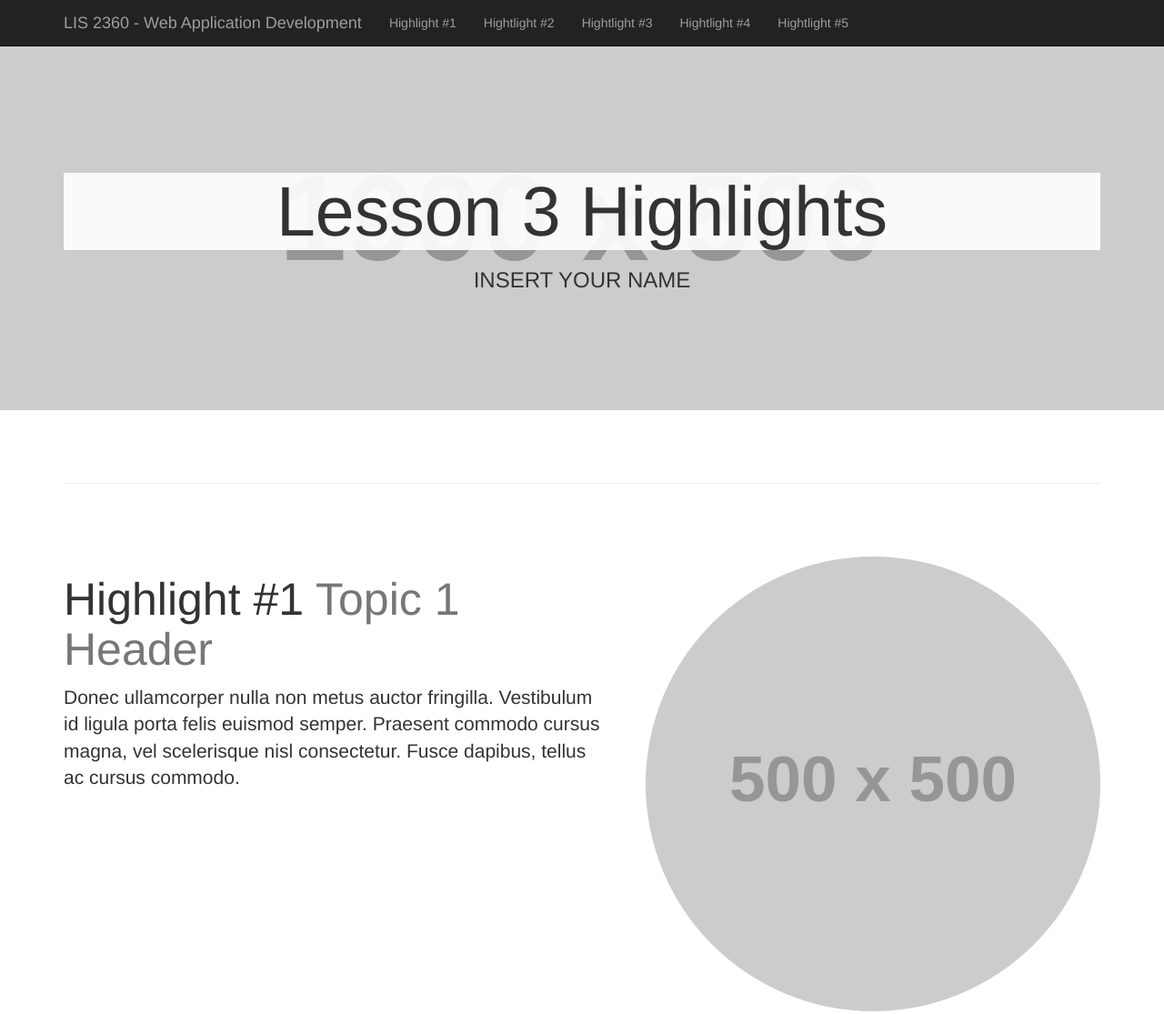
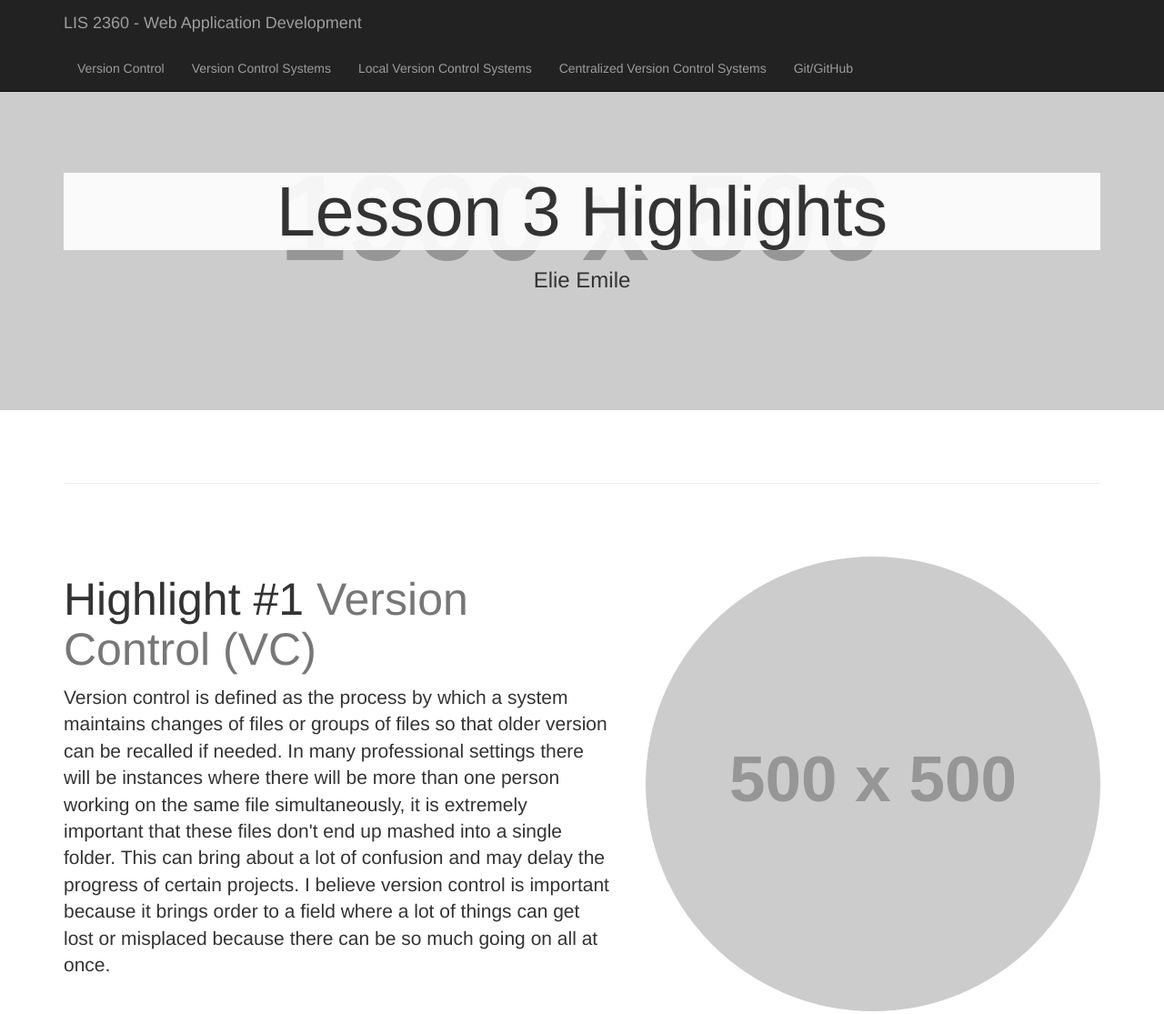
Before and after one commit to ee-15/lesson3_VersionControl-, a plain HTML site: page index.html in a window 1280 px wide. Shown: the top 1115 px of the page at 91% size. Drawn offline with Linux system fonts and the light colour scheme; placeholder pictures from the web are drawn by us.

Commit message:
first commit for lesson 3

```diff
--- a/index.html
+++ b/index.html
@@ -41,19 +41,19 @@
             <div class="collapse navbar-collapse" id="bs-example-navbar-collapse-1">
                 <ul class="nav navbar-nav">
                     <li>
-                        <a href="#topic1">Highlight #1</a>
+                        <a href="#topic1">Version Control</a>
                     </li>
                     <li>
-                        <a href="#topic2">Hightlight #2</a>
+                        <a href="#topic2">Version Control Systems</a>
                     </li>
                     <li>
-                        <a href="#topic3">Hightlight #3</a>
+                        <a href="#topic3">Local Version Control Systems</a>
                     </li>
                     <li>
-                        <a href="#topic4">Hightlight #4</a>
+                        <a href="#topic4">Centralized Version Control Systems </a>
                     </li>
                     <li>
-                        <a href="#topic5">Hightlight #5</a>
+                        <a href="#topic5">Git/GitHub</a>
                     </li>
                 </ul>
             </div>
@@ -67,7 +67,7 @@
         <div class="headline">
             <div class="container">
                 <h2>Lesson 3 Highlights</h2>
-                <h3>INSERT YOUR NAME</h3>
+                <h3>Elie Emile</h3>
             </div>
         </div>
     </header>
@@ -81,9 +81,9 @@
         <div class="featurette" id="topic1">
             <img class="featurette-image img-circle img-responsive pull-right" src="http://placehold.it/500x500">
             <h2 class="featurette-heading">Highlight #1
-                <span class="text-muted">Topic 1 Header</span>
+                <span class="text-muted">Version Control (VC)</span>
             </h2>
-            <p class="lead">Donec ullamcorper nulla non metus auctor fringilla. Vestibulum id ligula porta felis euismod semper. Praesent commodo cursus magna, vel scelerisque nisl consectetur. Fusce dapibus, tellus ac cursus commodo.</p>
+            <p class="lead">Version control is defined as the process by which a system maintains changes of files or groups of files so that older version can be recalled if needed. In many professional settings there will be instances where there will be more than one person working on the same file simultaneously, it is extremely important that these files don't end up mashed into a single folder. This can bring about a lot of confusion and may delay the progress of certain projects. I believe version control is important because it brings order to a field where a lot of things can get lost or misplaced because there can be so much going on all at once.     </p>
         </div>
 
         <hr class="featurette-divider">
@@ -92,9 +92,9 @@
         <div class="featurette" id="topic2">
             <img class="featurette-image img-circle img-responsive pull-left" src="http://placehold.it/500x500">
             <h2 class="featurette-heading">Highlight #2
-                <span class="text-muted">Topic 2 Header</span>
+                <span class="text-muted">Version COntrol Systems (VCS)</span>
             </h2>
-            <p class="lead">Donec ullamcorper nulla non metus auctor fringilla. Vestibulum id ligula porta felis euismod semper. Praesent commodo cursus magna, vel scelerisque nisl consectetur. Fusce dapibus, tellus ac cursus commodo.</p>
+            <p class="lead">Version control systems is an effective tool that allows you to revert back to previous or original versions of  a file and to keep track of who made changes. Often times when a file contains a massive amount of code tha isn't functioning the way it should, it can be gruesome to have to go back and try and find what sometimes can be a minor mistake. Having the ability to go back to older versions of a file when mistakes are made allowsfor them to be corrected quickly and with way less of a hassle in having to find it.  </p>
         </div>
 
         <hr class="featurette-divider">
@@ -103,9 +103,9 @@
         <div class="featurette" id="topic3">
             <img class="featurette-image img-circle img-responsive pull-right" src="http://placehold.it/500x500">
             <h2 class="featurette-heading">Highlight #3
-                <span class="text-muted">Topic 3 Header</span>
+                <span class="text-muted">Local Version Conrtrol Systems</span>
             </h2>
-            <p class="lead">Donec ullamcorper nulla non metus auctor fringilla. Vestibulum id ligula porta felis euismod semper. Praesent commodo cursus magna, vel scelerisque nisl consectetur. Fusce dapibus, tellus ac cursus commodo.</p>
+            <p class="lead"> Local VCS is the common choice in how people choose to manage files in their workspace. The method is simply done by copying the files into the directory they want it to go to. Though this may seem so simple, it can bring about many problems. You could quickly forget which directory you were working in or overwrite files that you didn't mean to make changes to. Mess ups like these were the reason local VSC was made, in order to monitor and record changes when made.  </p>
         </div>
 
         <hr class="featurette-divider">
@@ -114,9 +114,9 @@
         <div class="featurette" id="topic4">
             <img class="featurette-image img-circle img-responsive pull-left" src="http://placehold.it/500x500">
             <h2 class="featurette-heading">Highlight #4
-                <span class="text-muted">Topic 4 Header</span>
+                <span class="text-muted">Centralized Version Control Systems</span>
             </h2>
-            <p class="lead">Donec ullamcorper nulla non metus auctor fringilla. Vestibulum id ligula porta felis euismod semper. Praesent commodo cursus magna, vel scelerisque nisl consectetur. Fusce dapibus, tellus ac cursus commodo.</p>
+            <p class="lead">Another common problem that users tend to come into when working on files is when collaborating with others. To combat this, centralized VCS was created. It works on a single server system that saves all the versions of the file that is being worked on, also it keeps track of how many people have made changes to the file. As with anything that serves as solution it also comes with a downside, the main one being the single server where these files would be stored. If the server were to go down for any amount of time, the users would not be able to access the files they're working on. If the central database on which the server operates becomes corrupted or necessary back-ups aren't made as needed this can cost hours of work to go missing or must be redone.     </p>
         </div>
 
         <hr class="featurette-divider">
@@ -125,9 +125,9 @@
         <div class="featurette" id="topic5">
             <img class="featurette-image img-circle img-responsive pull-right" src="http://placehold.it/500x500">
             <h2 class="featurette-heading">Highlight #5
-                <span class="text-muted">Topic 5 Header</span>
+                <span class="text-muted">Git/Github</span>
             </h2>
-            <p class="lead">Donec ullamcorper nulla non metus auctor fringilla. Vestibulum id ligula porta felis euismod semper. Praesent commodo cursus magna, vel scelerisque nisl consectetur. Fusce dapibus, tellus ac cursus commodo.</p>
+            <p class="lead">Git is what would be considered as a distributed version control system where users cannot only enter the repository and its contents but also reflect the changes they make on that project. For example, if multiple people ae working a file the changes they make can be seen as they are making them. This bypasses a lot of the mistakes that can be made when picking up where someone left off on a file. Git does not need to retrieve its data from the server every time data is called, it can retrieve it locally from where it is stored. There are four basic commands for moving files to the GitHub repository are $ git add, $ git commit, $ git push, $ git init.  </p>
         </div>
 
         <hr class="featurette-divider">
```
